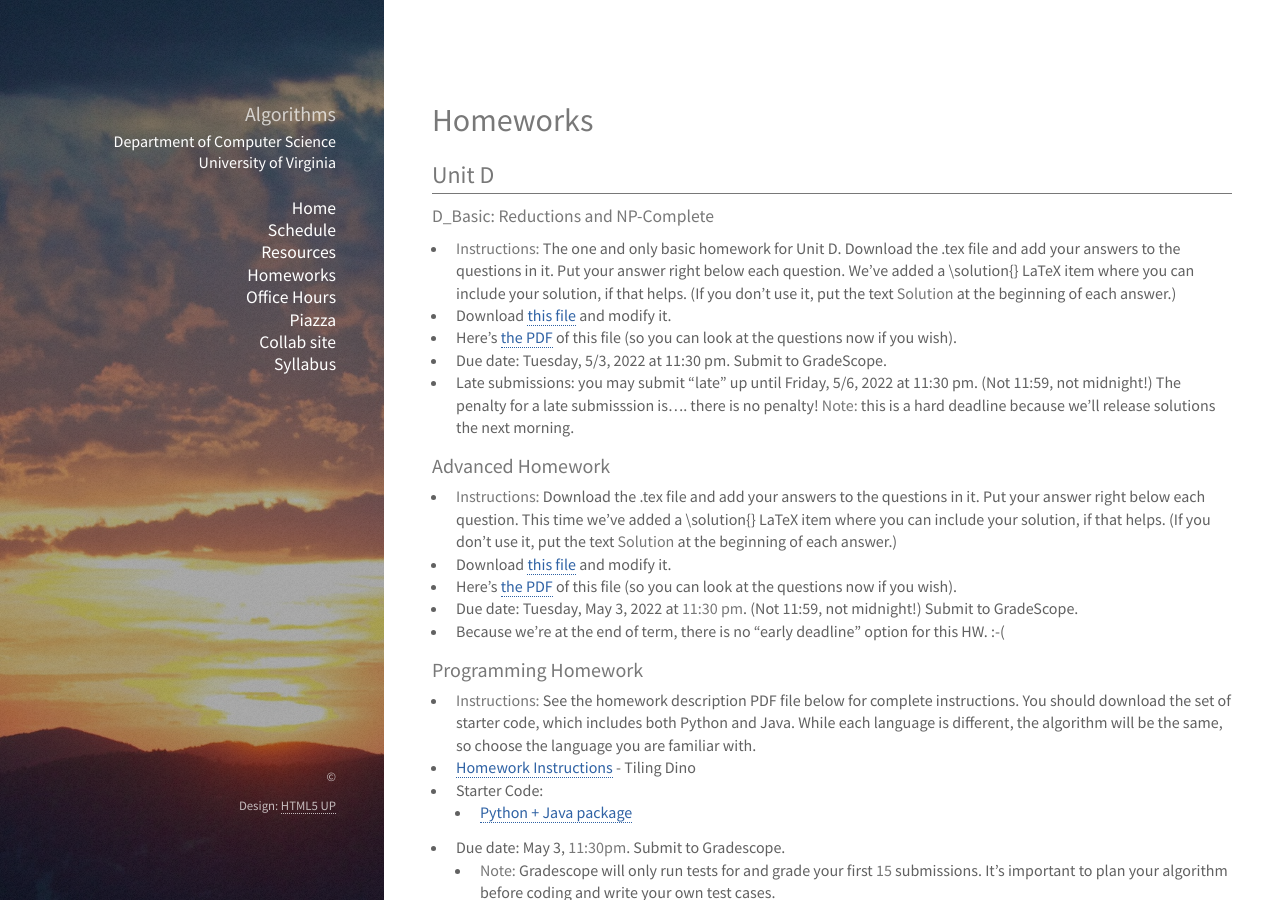
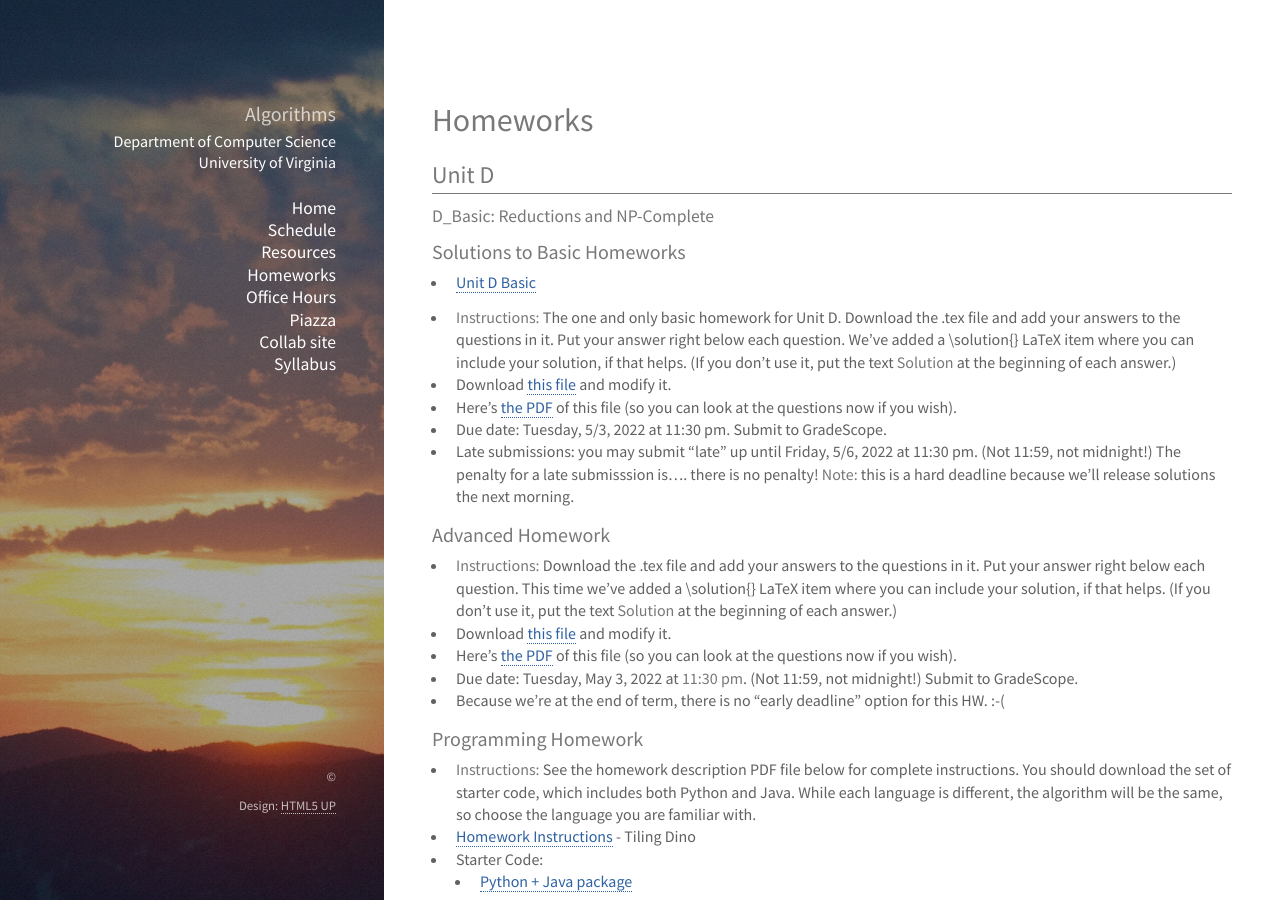
Before and after one commit to uva-cs/cs4102-s22, a Jekyll site: the page built from homework/index.md, in a window 1280 px wide and 900 px high. Built offline with Jekyll 4.4.1, drawn with Linux system fonts in a browser that asks for light colours; nearby versions of some CDN libraries; library files that are not in the unit come from our copies.

Commit message:
solutions to Unit D Basic HW

```diff
--- a/homework/index.md
+++ b/homework/index.md
@@ -8,6 +8,10 @@ title: Schedule - CS4102 Algorithms - Spring 2022
 ## Unit D
 
 #### D_Basic: Reductions and NP-Complete
+
+### Solutions to Basic Homeworks
+
+* [Unit D Basic](../unitd/basic/cs4102_d-basic-solutions.pdf)
 
 * **Instructions:** The one and only basic homework for Unit D. Download the .tex file and add your answers to the questions in it. Put your answer right below each question. We've added a \solution{} LaTeX item where you can include your solution, if that helps. (If you don't use it, put the text **Solution** at the beginning of each answer.)
 * Download [this file](../unitd/basic/cs4102_d-basic.tex) and modify it.
```
Also changed, not shown: 1 other file.
